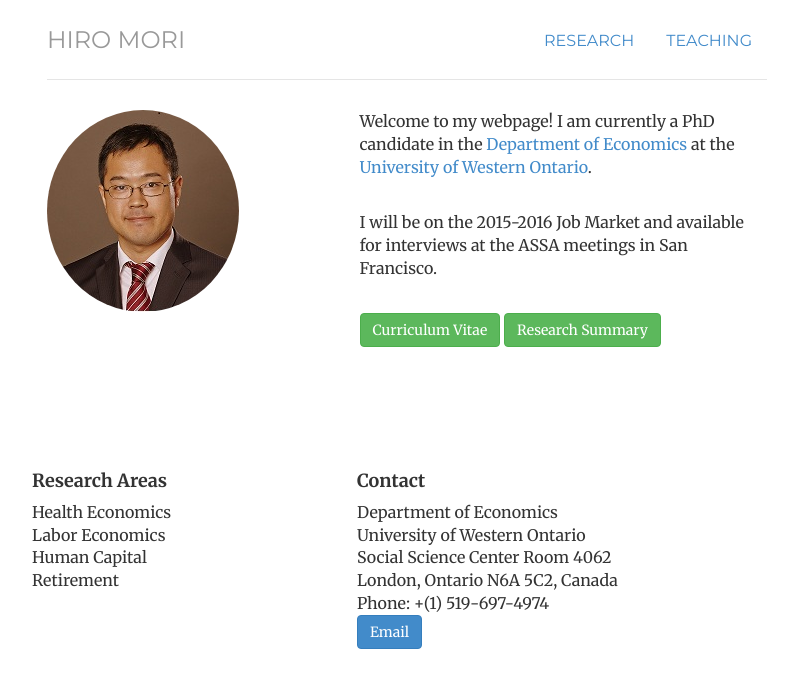
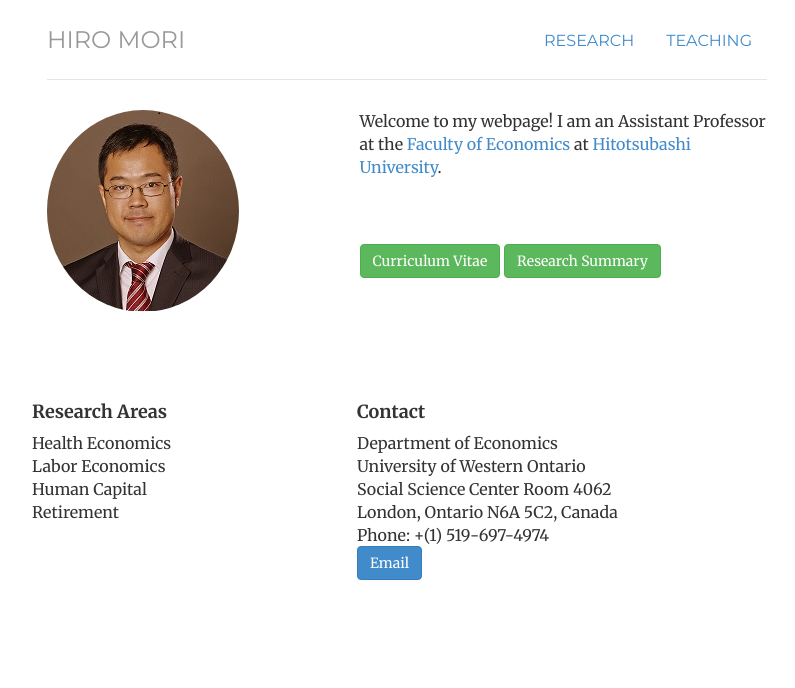
Before and after one commit to morihiroaki/morihiroaki.github.io, a Jekyll site: the page built from index.html, in a window 1280 px wide. Shown: the top 688 px of the page, without its empty margins (233-1028 px from the left). Built offline with Jekyll 4.4.1, drawn with Linux system fonts in a browser that asks for light colours.

Commit message:
Update index.html

```diff
--- a/index.html
+++ b/index.html
@@ -11,9 +11,9 @@
             	<img  class="img-circle avatar" alt="Hiro Mori" src="files/portrait.jpg">
              </div>
              <div class='col-sm-7'>
-              <p> Welcome to my webpage! I am currently a PhD candidate in the <a href="http://economics.uwo.ca/">Department of Economics</a> at the <a href="http://www.uwo.ca/">University of Western Ontario</a>.  </p>
+              <p> Welcome to my webpage! I am an Assistant Professor at the <a href="http://www.econ.hit-u.ac.jp/~koho/english/">Faculty of Economics</a> at <a href="http://www.hit-u.ac.jp/eng/">Hitotsubashi University</a>.  </p>
               <br/>
-              <p>I will be on the 2015-2016 Job Market and available for interviews at the ASSA meetings in San Francisco. </p>
+              <p> </p>
               <br/>
               	<a target="_blank" href="/files/cv_mori.pdf" class="btn btn-success" title="Download CV as PDF">Curriculum Vitae</a>
               	<a target="_blank" href="/files/research_summary.pdf" class="btn btn-success" title="Download reserch summary as PDF">Research Summary</a>
```
